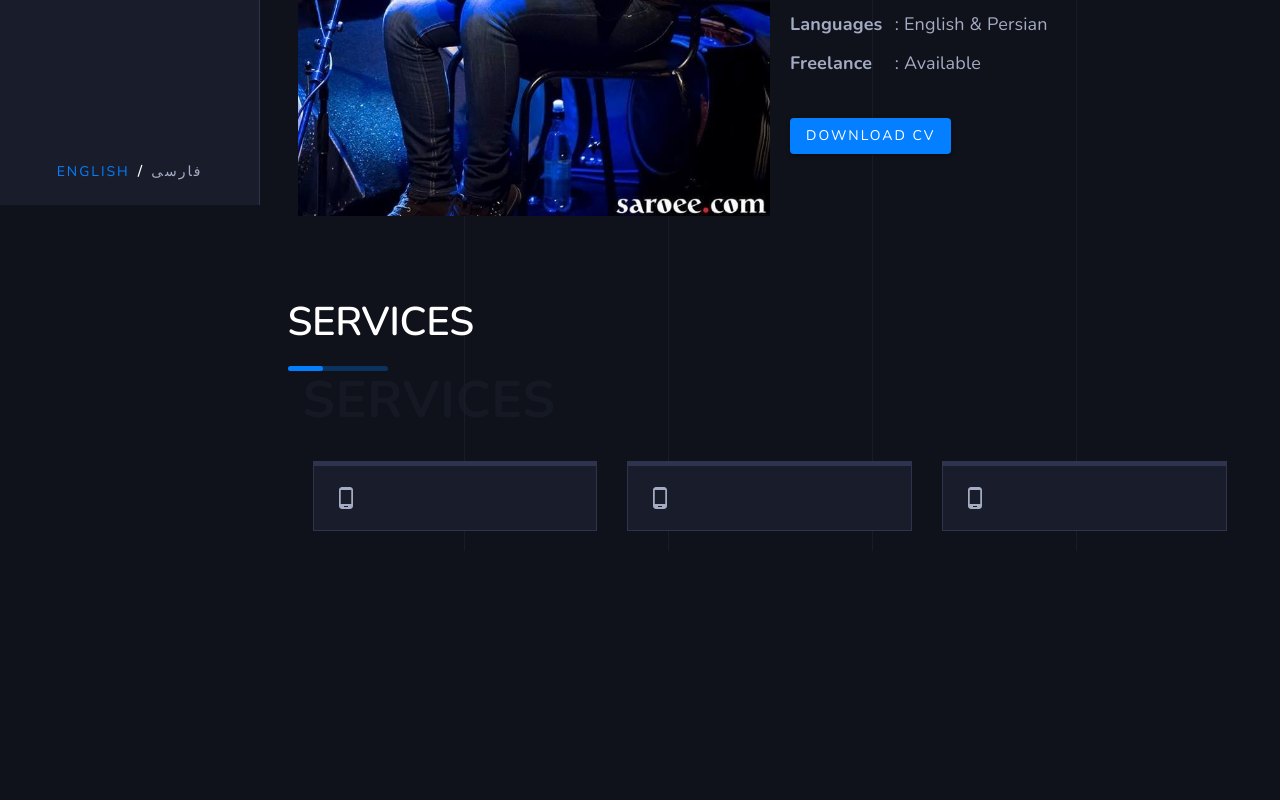
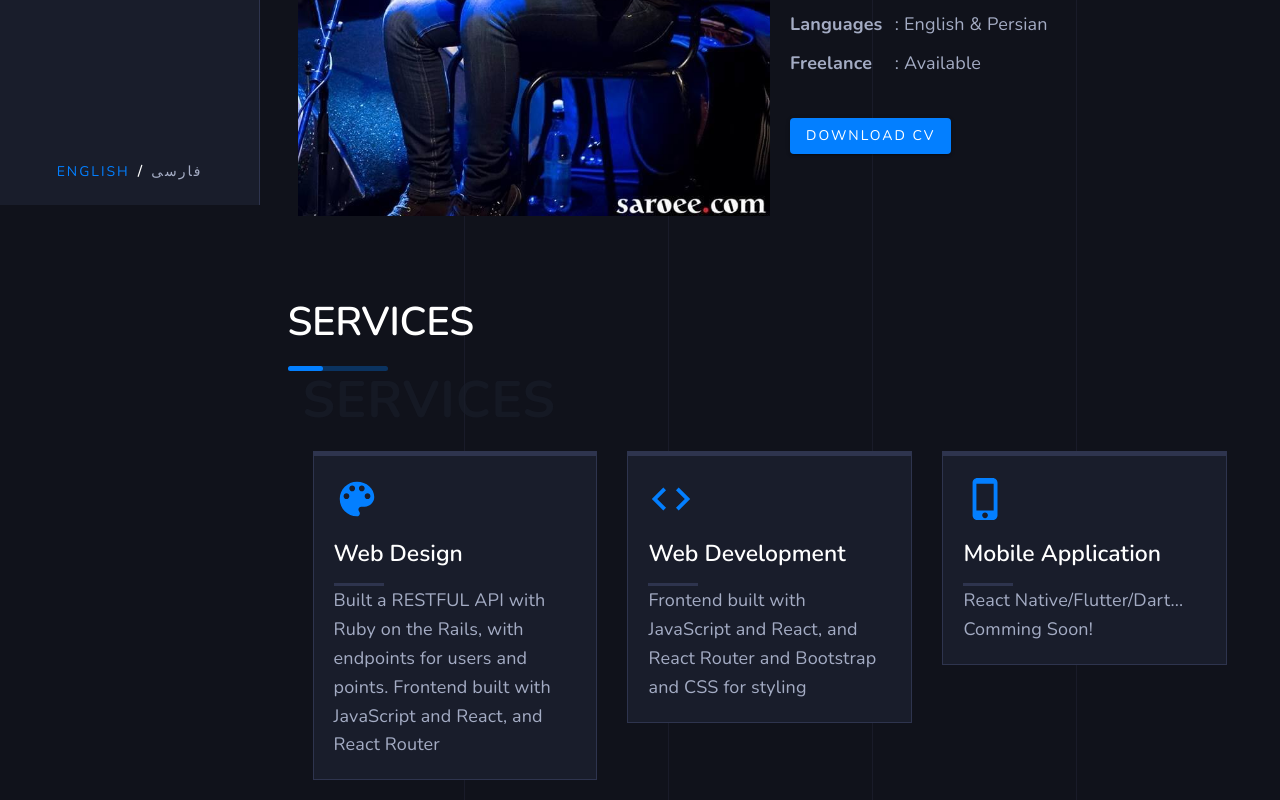
Before and after one commit to sarafotros/personalweb, a React (Create React App) app: page / in a window 1280 px wide. Shown: the part 595-1395 px from the top of the page. Before the commit the page ends 1146 px from the top, so only its background shows below. Built offline with nearby package versions, Linux system fonts and the light colour scheme; what jss-rtl would draw is missing.

Commit message:
issue #2 resolved icon added

```diff
--- a/public/index.html
+++ b/public/index.html
@@ -10,6 +10,8 @@
       content="Web site created using create-react-app"
     />
     <link rel="apple-touch-icon" href="%PUBLIC_URL%/logo192.png" />
+  <link rel="stylesheet" type="text/css" href="your_website_domain/css_root/flaticon.css">
+  <link rel="stylesheet" type="text/css" href="../src/assets/fonts/flaticon.css">
     <!--
       manifest.json provides metadata used when your web app is installed on a
       user's mobile device or desktop. See https://developers.google.com/web/fundamentals/web-app-manifest/
--- a/src/components/service.js
+++ b/src/components/service.js
@@ -1,14 +1,14 @@
 import React from 'react'
 import { makeStyles } from '@material-ui/core/styles';
 import { Grid, Typography } from '@material-ui/core';
-import PhoneIcon from '@material-ui/icons/PhoneAndroid'
+
 
 
 const useStyles = makeStyles((theme) => ({
 	root: {
 		paddingLeft: 15,
 		paddingRight: 15,
-		marginTop: 30,
+		marginTop: 20,
 	},
 	main: {
 		backgroundColor: '#191d2b',
@@ -21,15 +21,48 @@ const useStyles = makeStyles((theme) => ({
 			transition: '.4s',
 		},
 	},
+	iconStyle: {
+		fontSize: 46,
+		color: theme.palette.primary.main,
+	},
+	title: {
+		marginTop: 15,
+		position: 'relative',
+		paddingBottom: 15,
+		'&::before': {
+			content: "''",
+			position: 'absolute',
+			left: 0,
+			top: 'auto',
+			bottom: 0,
+			height: 3,
+			width: 50,
+			backgroundColor: '#2e344e',
+		},
+	},
+    description: {
+
+    }
 }));
 
-export default function Service() {
+export default function Service({title, description, icon}) {
     const classes = useStyles()
     return (
-        <Grid item lg={4} md={6} xs={12}  className={classes.root} >
-            <Grid className={classes.main} container>
-                <PhoneIcon/>
-            </Grid>
-        </Grid>
-    )
+			<Grid item lg={4} md={6} xs={12} className={classes.root}>
+				<Grid
+					className={classes.main}
+					container
+					direction="column"
+					alignItems="flex-start"
+				>
+					{icon}
+					<Typography className={classes.title} variant="h5">
+						{title}
+					</Typography>
+                <Typography variant="body1" className={classes.description}>
+                    {description}
+					</Typography>
+				</Grid>
+			</Grid>
+		);
 }
--- a/src/screens/aboutScreen.js
+++ b/src/screens/aboutScreen.js
@@ -6,6 +6,11 @@ import Title from '../components/title';
 import MainImg from '../assets/images/tnk.jpeg';
 import Button from '@material-ui/core/Button';
 import Service from '../components/service'
+import PhoneIcon from '@material-ui/icons/PhoneIphone';
+import CodeIcon from '@material-ui/icons/Code';
+import DeveloperModeIcon from '@material-ui/icons/DeveloperMode';
+import ColorLensIcon from '@material-ui/icons/ColorLens';
+
 
 const useStyles = makeStyles((theme) => ({
 	root: {
@@ -14,17 +19,17 @@ const useStyles = makeStyles((theme) => ({
 	aboutGrid: {
 		paddingTop: 60,
 		paddingRight: 20,
-        paddingLeft: 20,
-        paddingBottom: 20
+		paddingLeft: 20,
+		paddingBottom: 20,
 	},
 	mainImg: {
 		width: '100%',
 		height: '100%',
 	},
-    // imageGrid: {
-    //    width: '90%',
+	// imageGrid: {
+	//    width: '90%',
 	//    height: '90%',
-    // },
+	// },
 	mainAbout: {
 		paddingLeft: theme.spacing(4),
 		paddingRight: theme.spacing(4),
@@ -42,6 +47,10 @@ const useStyles = makeStyles((theme) => ({
 			padding: 0,
 			marginTop: 10,
 		},
+	},
+	iconStyle: {
+		fontSize: 46,
+		color: theme.palette.primary.main,
 	},
 }));
 
@@ -125,9 +134,24 @@ export default function AboutScreen() {
 			<Grid className={classes.aboutGrid} item container xs={12}>
 				<Title title={translate.services} />
 				<Grid container direction="row" className={classes.mainAbout}>
-					<Service />
-					<Service />
-					<Service />
+					<Service
+						icon={<ColorLensIcon className={classes.iconStyle} />}
+						title="Web Design"
+						description="Built a RESTFUL API with Ruby on the Rails, with endpoints for users
+						and points. Frontend built with JavaScript and React, and React
+						Router"
+					/>
+					<Service
+						icon={<CodeIcon className={classes.iconStyle} />}
+						title="Web Development"
+						description="Frontend built with JavaScript and React, and React
+						Router and Bootstrap and CSS for styling"
+					/>
+					<Service
+						icon={<PhoneIcon className={classes.iconStyle} />}
+						title="Mobile Application"
+						description="React Native/Flutter/Dart... Comming Soon!"
+					/>
 				</Grid>
 			</Grid>
 		</Grid>
--- a/src/theme/theme.js
+++ b/src/theme/theme.js
@@ -40,6 +40,7 @@ const theme = createMuiTheme({
 			fontSize: getDirection() === 'rtl' ? 21 : 23,
 			lineHeight: '2.14rem',
 			fontFamily: getFont(),
+			color: '#FFF',
 		},
 
 		h6: {
```
